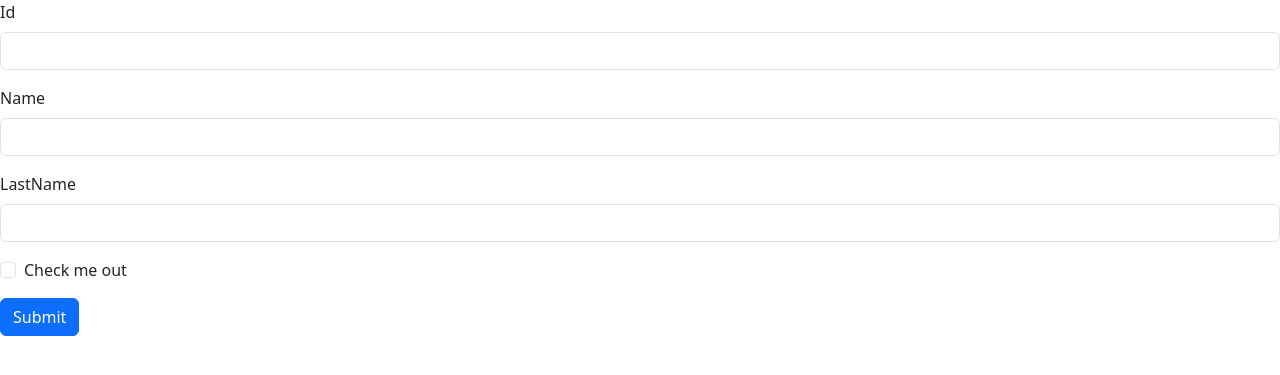
After one commit to Miguel-RX/CRUD_MVC_SENATI, a PHP site: page /app/views/agregar.php in a window 1280 px wide. The commit adds this page. Shown: the top 375 px of the page. Run offline with PHP 8.4, Linux system fonts and the light colour scheme.

Commit message:
APL BootsTrap y N-User

```diff
--- /dev/null
+++ b/app/views/agregar.php
@@ -0,0 +1,36 @@
+<!DOCTYPE html>
+<html lang="en">
+<head>
+    <meta charset="UTF-8">
+    <meta name="viewport" content="width=device-width, initial-scale=1.0">
+    <title>Document</title>
+    <link href="https://cdn.jsdelivr.net/npm/bootstrap@5.3.8/dist/css/bootstrap.min.css" rel="stylesheet" integrity="sha384-sRIl4kxILFvY47J16cr9ZwB07vP4J8+LH7qKQnuqkuIAvNWLzeN8tE5YBujZqJLB" crossorigin="anonymous">
+    <script src="https://cdn.jsdelivr.net/npm/bootstrap@5.3.8/dist/js/bootstrap.bundle.min.js" integrity="sha384-FKyoEForCGlyvwx9Hj09JcYn3nv7wiPVlz7YYwJrWVcXK/BmnVDxM+D2scQbITxI" crossorigin="anonymous"></script>
+
+</head>
+<body>
+    <form>
+
+  <div class="mb-3">
+    <label for="inputID" class="form-label">Id</label>
+    <input type="text" class="form-control" id="inputID">
+  </div>
+
+  <div class="mb-3">
+    <label for="exampleInputPassword1" class="form-label">Name</label>
+    <input type="password" class="form-control" id="exampleInputPassword1">
+  </div>
+
+<div class="mb-3">
+    <label for="exampleInputPassword1" class="form-label">LastName</label>
+    <input type="password" class="form-control" id="exampleInputPassword1">
+  </div>
+
+  <div class="mb-3 form-check">
+    <input type="checkbox" class="form-check-input" id="exampleCheck1">
+    <label class="form-check-label" for="exampleCheck1">Check me out</label>
+  </div>
+  <button type="submit" class="btn btn-primary">Submit</button>
+</form>
+</body>
+</html>
```
Also changed, not shown: app/views/listado.php (+8 -3 lines), estilos/CSS.css (+8 -1 lines).
